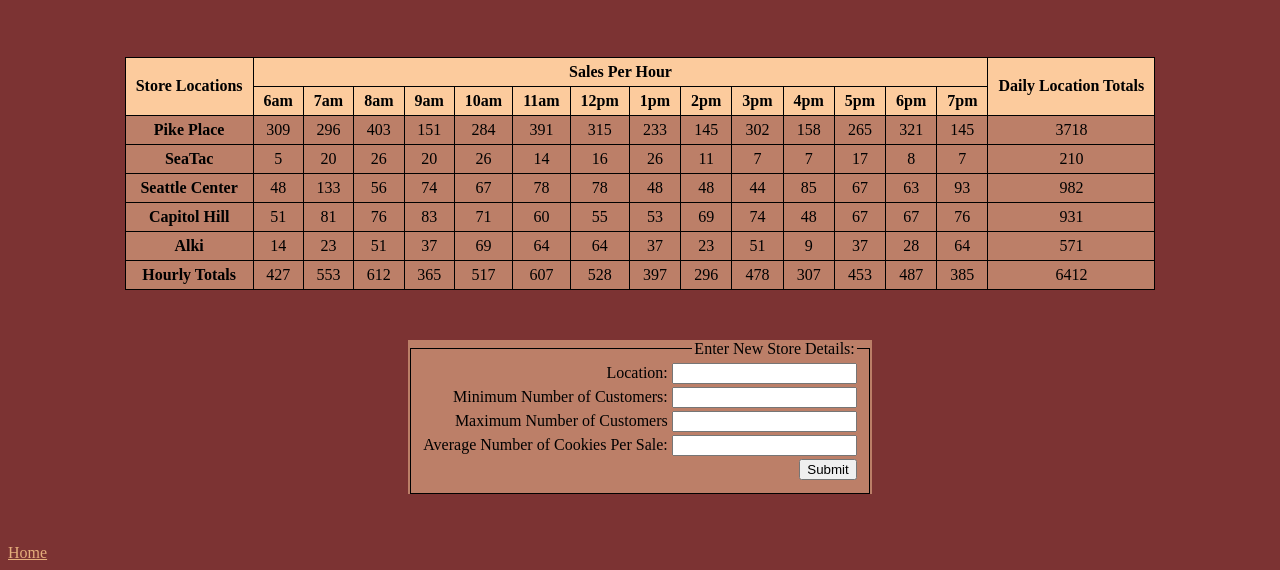
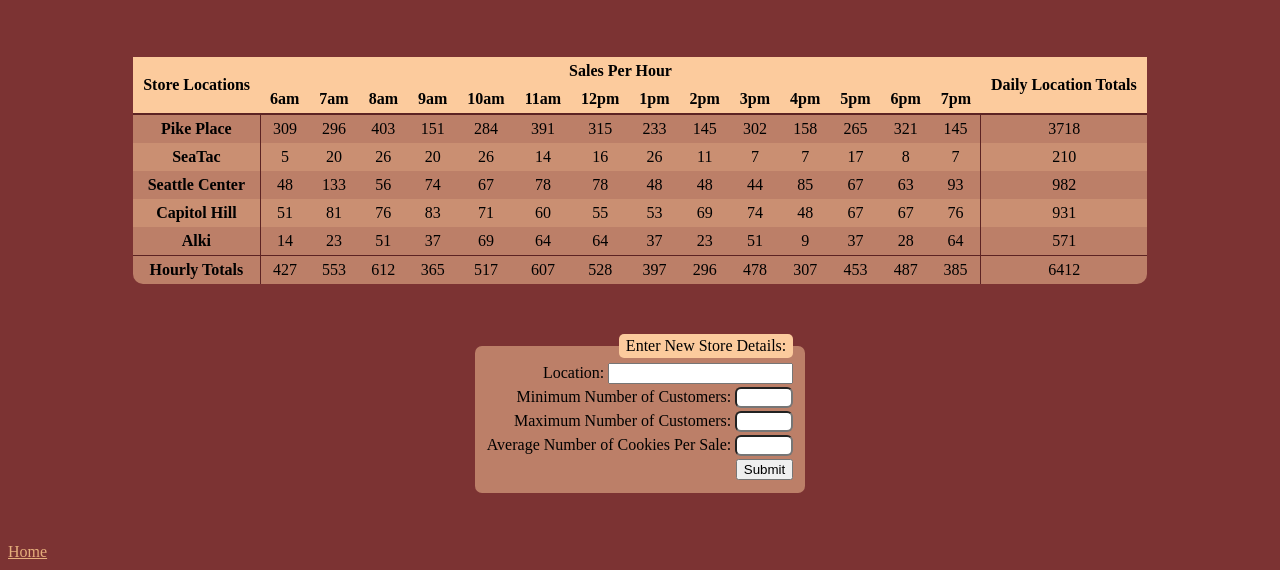
Before and after one commit to MSpake/cookie-stand, a plain HTML site: page pages/sales.html in a window 1280 px wide. Shown: the part 264-834 px from the top of the page. Drawn offline with Linux system fonts and the light colour scheme.

Commit message:
more styling tweaks and comment improvement

```diff
--- a/css/style.css
+++ b/css/style.css
@@ -1,6 +1,11 @@
 /* syntax for importing a google font found at Stack Overflow: https://stackoverflow.com/questions/14676613/how-to-import-google-web-font-in-css-file */
 
 @import url('https://fonts.googleapis.com/css?family=Luckiest+Guy');
+
+/* ---------------------------
+Giant fish logo at top of page
+ ------------------------------*/
+
 h1 {
     /* scaling using height 0 and padding percentage found on CSS-tricks: https://css-tricks.com/aspect-ratio-boxes/*/
     height: 0;
@@ -22,66 +27,17 @@ h1 {
     margin-bottom: 60px;
 }
 
+
+/* ---------------------------
+  Main page and general theme
+  ------------------------------*/
+
 body {
     background-color: rgb(124, 51, 51);
 }
 
 #main-page-catchphrase {
     text-align: center;
-}
-
-table {
-    background-color: rgb(252, 203, 157, 0.5);
-    width: 70%;
-    margin: auto;
-    border-collapse: collapse;
-    white-space: nowrap;
-}
-
-#sales-list-head {
-    background-color: rgb(252, 203, 157);
-}
-
-tr:hover {
-    background-color: rgb(252, 203, 157, 0.8);
-}
-
-tfoot:hover {
-    background-color: rgb(252, 203, 157, 0.8);
-}
-
-td,
-th {
-    text-align: center;
-    border: 1px solid black;
-    padding: 5px 10px;
-}
-
-form {
-    /* fit content value found on CSS Tricks: https://css-tricks.com/almanac/properties/w/width/ */
-    width: fit-content;
-    margin: 50px auto;
-    background-color: rgb(252, 203, 157, 0.5);
-    white-space: nowrap;
-}
-
-fieldset {
-    border: 1px solid black;
-}
-
-legend {
-    text-align: right;
-}
-
-label {
-    text-align: right;
-    display: block;
-    margin-bottom: 3px;
-}
-
-input:focus {
-    box-shadow: 0 0 1px 2px rgb(124, 51, 51);
-    background-color: rgb(252, 203, 157);
 }
 
 p {
@@ -91,3 +47,98 @@ p {
 a {
     color: rgb(230, 175, 124);
 }
+
+
+/* ---------------------------
+Tables
+ ------------------------------*/
+
+table {
+    background-color: rgb(252, 203, 157, 0.5);
+    width: 70%;
+    margin: auto;
+    border-collapse: collapse;
+    white-space: nowrap;
+    border-radius: 10px;
+}
+
+thead {
+    background-color: rgb(252, 203, 157);
+    border-bottom: 2px solid rgb(92, 35, 35);
+}
+
+tfoot {
+    border-radius: 10px;
+    border-top: 1px solid rgb(92, 35, 35);
+}
+
+.left-edge {
+    border-right: 1px solid rgb(92, 35, 35);
+}
+
+.right-edge {
+    border-left: 1px solid rgb(92, 35, 35);
+}
+
+tr:nth-child(2n) {
+    background-color: rgb(252, 203, 157, 0.2);
+}
+
+tr:hover,
+tfoot:hover {
+    background-color: rgb(252, 203, 157, 0.8);
+}
+
+
+/* ---------------------------
+New Store Entry Form
+ ------------------------------*/
+
+form {
+    /* fit content value found on CSS Tricks: https://css-tricks.com/almanac/properties/w/width/ */
+    width: fit-content;
+    margin: 50px auto;
+    white-space: nowrap;
+}
+
+fieldset {
+    /* border: 1px solid black; */
+    border: none;
+    background-color: rgb(252, 203, 157, 0.5);
+    border-radius: 7px;
+}
+
+legend {
+    text-align: right;
+    padding: 3px 7px;
+    /* border: 1px solid black; */
+    background-color: rgb(252, 203, 157);
+    border-radius: 5px;
+}
+
+label {
+    text-align: right;
+    display: block;
+    margin-bottom: 3px;
+}
+
+td,
+th {
+    text-align: center;
+    /* border: 1px solid black; */
+    padding: 5px 10px;
+}
+
+.number {
+    border-radius: 6px;
+    width: 50px;
+}
+
+input:focus {
+    box-shadow: 0 0 1px 2px rgb(124, 51, 51);
+    background-color: rgb(252, 203, 157);
+}
+
+
+/* ---------------------------
+ ------------------------------*/
--- a/js/sales.js
+++ b/js/sales.js
@@ -51,6 +51,7 @@ Cookie_store.prototype.render_store_to_sales_list = function() {
 
   //create a new cell contaning the store location and append it to the row
   var store_name = document.createElement('th');
+  store_name.setAttribute('class', 'left-edge');
   store_name.textContent = this.location;
   store_row.appendChild(store_name);
 
@@ -66,6 +67,7 @@ Cookie_store.prototype.render_store_to_sales_list = function() {
   //create a cell that contains the total cookies sold for the day
   //append to the row
   var daily_total = document.createElement('td');
+  daily_total.setAttribute('class', 'right-edge');
   daily_total.textContent = this.total_cookies_sold;
   store_row.appendChild(daily_total);
 
@@ -83,7 +85,9 @@ Cookie_store.prototype.render_store_to_sales_list = function() {
 //add new store to stores array, calculate new store's sales, render new store to page
 //re-render footer with updated totals
 function create_new_store(event) {
+  //prevent page refresh
   event.preventDefault();
+
   //access the user input data
   //assign each of the values for 'location', 'min_customers', 'max_customers', and 'avg_cookies_per_sale' to seperate variables
   var location = event.target.location.value;
@@ -108,8 +112,11 @@ function create_new_store(event) {
 //header function
 //populates the header of the sales table with the business hours
 function header() {
+  //get parent element
   var table_head = document.getElementById('sales-list-head');
 
+  //iterate through business hours array
+  //create cells and append to the header for each hour
   for (var i in business_hours) {
     var hour = document.createElement('th');
     hour.textContent = business_hours[i];
@@ -121,26 +128,40 @@ function header() {
 //footer function
 //populates the footer of the sales table with the daily totals
 function footer() {
+  //get parent element and clear all it's inner HTML
   var table_foot = document.getElementById('sales-list-foot');
   table_foot.innerHTML = '';
+
+  //create a totals row table header element
+  //assign it a class, give it content, append it to the table footer
   var total_row = document.createElement('th');
+  total_row.setAttribute('class', 'left-edge');
   total_row.textContent = 'Hourly Totals';
   table_foot.appendChild(total_row);
 
+  //start the total at 0
   var total_all_stores = 0;
 
+  //for each hour of business
+  //create a td element and sum the hourly sales for each store
   for (var i in business_hours) {
     var total = document.createElement('td');
     var hourly_total = 0;
+    //iterate through each store, adding the number of cookies sold to the hourly total
     for (var j in stores) {
       hourly_total += (stores[j].cookies_per_hour[i]);
     }
-    total_all_stores += hourly_total;
+    //fill in the td element with the hourly total and append to the table footer
     total.textContent = hourly_total;
     table_foot.appendChild(total);
+
+    //add hourly total to the overall total
+    total_all_stores += hourly_total;
   }
 
+  //create and append the cell for the overall total
   var total_total = document.createElement('td');
+  total_total.setAttribute('class', 'right-edge');
   total_total.textContent = total_all_stores;
   table_foot.appendChild(total_total);
 }
@@ -179,7 +200,6 @@ var form = document.getElementById('enter-new-store');
 form.addEventListener('submit', create_new_store);
 
 //-------------------------------
-//Notes
 
 //TODO: stretch:
 //account for variable business hours
--- a/pages/sales.html
+++ b/pages/sales.html
@@ -13,9 +13,9 @@
     <h1>Sales Page</h1>
     <table id="sales-list">
         <thead id="sales-list-head">
-            <th rowspan="2">Store Locations</th>
+            <th rowspan="2" id="left-h">Store Locations</th>
             <th colspan="14">Sales Per Hour</th>
-            <th rowspan="2">Daily Location Totals</th>
+            <th rowspan="2" id="right-h">Daily Location Totals</th>
         </thead>
         <tbody id="sales-list-body"></tbody>
         <tfoot id="sales-list-foot"></tfoot>
@@ -24,20 +24,20 @@
         <fieldset>
             <legend>Enter New Store Details:</legend>
             <label>Location:
-                <input type="text" id="location" required="required">
+                <input type="text" id="location" class="field" required="required">
             </label>
             <!-- form validation syntax found on MDN: https://developer.mozilla.org/en-US/docs/Learn/HTML/Forms/Form_validation -->
             <label> Minimum Number of Customers:
-                <input type="text" id="min_customers" required="required" pattern="[0-9]+">
+                <input type="text" id="min_customers" class="field number"  required="required" pattern="[0-9]+">
             </label>
-            <label> Maximum Number of Customers
-                <input type="text" id="max_customers" required="required" pattern="[0-9]+">
+            <label> Maximum Number of Customers:
+                <input type="text" id="max_customers" class="field number" required="required" pattern="[0-9]+">
             </label>
             <label> Average Number of Cookies Per Sale:
-                <input type="text" id="avg_cookies_per_sale" required="required" pattern="[0-9]+">
+                <input type="text" id="avg_cookies_per_sale" class="field number" required="required" pattern="[0-9]+">
             </label>
             <label>
-                <input type="submit" id>
+                <input type="submit" id="submit">
             </label>
         </fieldset>
     </form>
```
